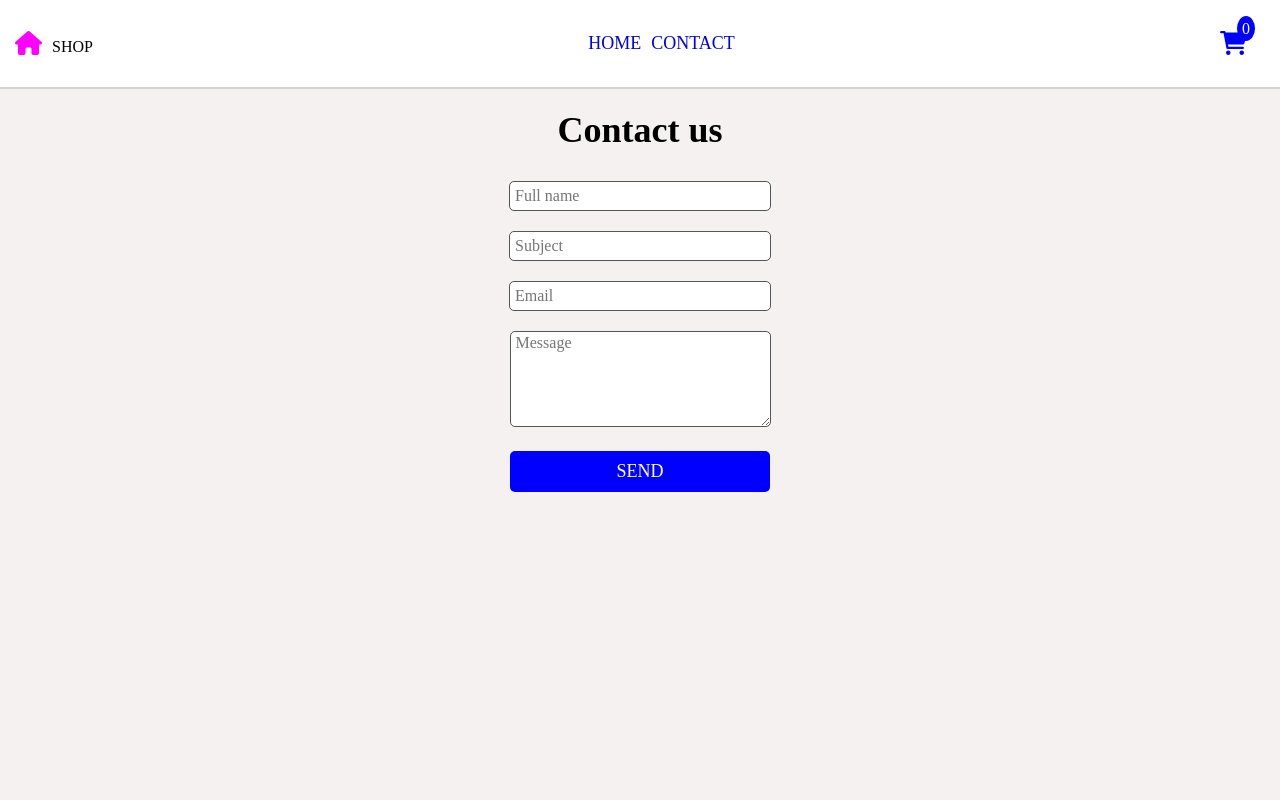
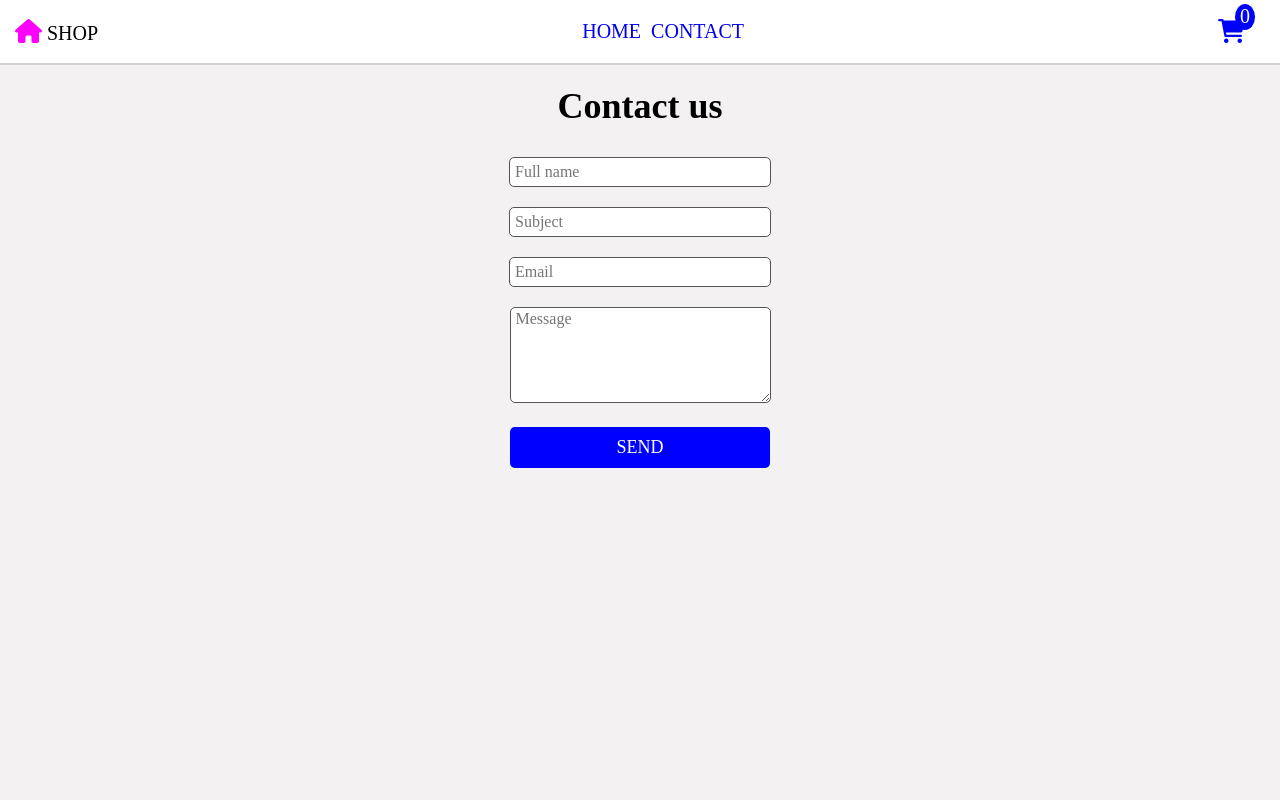
Before and after one commit to tnjensen/CA, a React (Vite) app: page /contact in a window 1280 px wide. Shown: the top 800 px of the page. Built offline with nearby package versions, Linux system fonts and the light colour scheme.

Commit message:
Edited styling header + products

```diff
--- a/src/App.module.css
+++ b/src/App.module.css
@@ -3,7 +3,7 @@
    --secondary-color: #ff00ff;
    --tertiary-color: #00ffff;
    --footer-background: #555;
-   --main-background: #f5f1f1;
+   --main-background: #f3f1f1;
 }
 body{
   margin: 0 auto;
--- a/src/components/header/header.module.css
+++ b/src/components/header/header.module.css
@@ -1,20 +1,21 @@
 .headerTop{
-    padding: 15px 0;
+    width: 100vw;
     border-bottom: 2px solid rgba(33,33,33,.2);
 }
 .headerContent{
     max-width: 1440px;
     margin: 0 auto;
+    font-size: 20px;
     padding: 0 15px;
     display: flex;
     justify-content: space-between;
     align-items: center;
 }
 .headerLeft i{
-    padding-right: 10px;
+    padding-right: 5px;
     cursor: pointer;
     color: var(--secondary-color);
-    font-size: 22px;
+    /* font-size: 22px; */
 }
 .headerLeft i:active{
     color: black;
@@ -22,13 +23,12 @@
 .headerCenter{
     margin-left: -30px;
     text-transform: uppercase;
-    font-size: 18px;
+
 }
 .headerRight{
     display: flex;
 }
 .headerRight i{
-    font-size: 22px;
     cursor: pointer;
     color: var(--primary-color);
 }
--- a/src/components/layout/layout.module.css
+++ b/src/components/layout/layout.module.css
@@ -2,5 +2,6 @@
     max-width: 1440px;
     margin: 0 auto;
     text-align: center;
-    background-color: var(--main-background);
+    background: var(--main-background);
+
 }
--- a/src/components/product/Product.jsx
+++ b/src/components/product/Product.jsx
@@ -53,6 +53,7 @@ function Product() {
     <>
     <div className={styles.mainContent}>
       <Link to={"/"} className={styles.backButton} element={<Home />}><i className="fa-solid fa-arrow-left"></i>Continue shopping</Link>
+      <div className={styles.productDetails}>
         <div className={styles.reviewContainer}>
           {data.reviews.map((review) => (
             <div key={review.id} className={styles.review}>
@@ -83,6 +84,7 @@ function Product() {
           <button className={styles.addToCartButton} onClick={() => addToCart(data)}>Add to cart</button>
         </div>
         </div>
+    </div>
     </>
   );
 }
--- a/src/components/product/product.module.css
+++ b/src/components/product/product.module.css
@@ -1,10 +1,16 @@
 .mainContent{
+    min-height: 100vh;
+    padding-bottom: 40px;
+}
+.productDetails{
+    background-color: #fffefe;
+    width: 90%;
+    margin: 0 auto;
+    margin-top: 25px;
     display: flex;
     flex-direction: column;
     align-items: center;
-    min-height: 100vh;
-    position: relative;
-    padding-bottom: 40px;
+    padding: 10px 0 40px 0;
 }
 .reviewContainer{
     display: flex;
@@ -16,7 +22,7 @@
     opacity: .7;
     padding: 10px 20px 30px 20px;
     margin: 20px;
-    width: 250px;
+    width: 200px;
     border-radius: 5px;
     box-shadow: 5px 5px 10px rgba(33,33,33,.3);
 
@@ -26,7 +32,7 @@
     flex-direction: column;
     background-color: #fffefe;
     padding: 0 10px 40px 10px;
-    max-width: 300px;
+    width: 80%;
     border: 1px solid rgba(33,33,33,.3);
     box-shadow: 5px -5px 10px rgba(33,33,33,.1);
     border-radius: 5px;
@@ -93,6 +99,7 @@
     text-decoration: none;
     margin: 15px 0 0 0;
     position: relative;
+    top: 10px;
     left: -100px;
 }
 .backButton:hover{
@@ -103,14 +110,21 @@
     position: relative;
     top: 2px;
 }
+@media screen and (min-width: 580px){
+    .productDetails{
+        width: 80%;
+    }
+}
 @media screen and (min-width: 768px){
-    .mainContent{
+    .productDetails{
         flex-direction: row;
+        padding-left: 20px;
         gap: 20px;
         justify-content: center;
         align-items: flex-start;
     }
     .productCard{
+        max-width: 40%;
         position: relative;
         margin: 60px 0 30px 0;
     }
@@ -122,16 +136,11 @@
         width: 200px;
     }
     .backButton{
-        position: absolute;
-        top: 0;
-        left: 100px;
-
+        left: -250px;
     }
 }
 @media screen and (min-width: 1441px){
     .backButton{
-        position: absolute;
-        top: 0;
-        left: 300px;
+        left: -400px;
     }
 }
```
Lines whose indentation alone changed are shown as unchanged.
